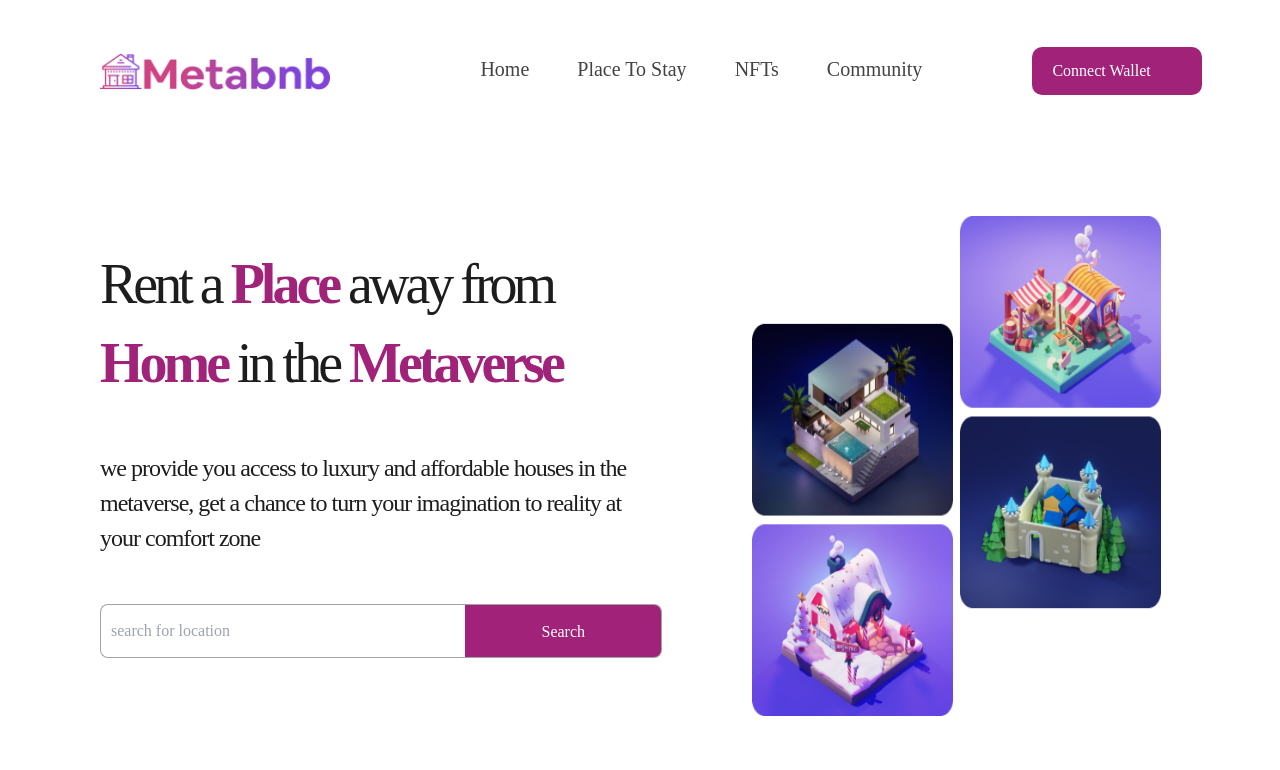
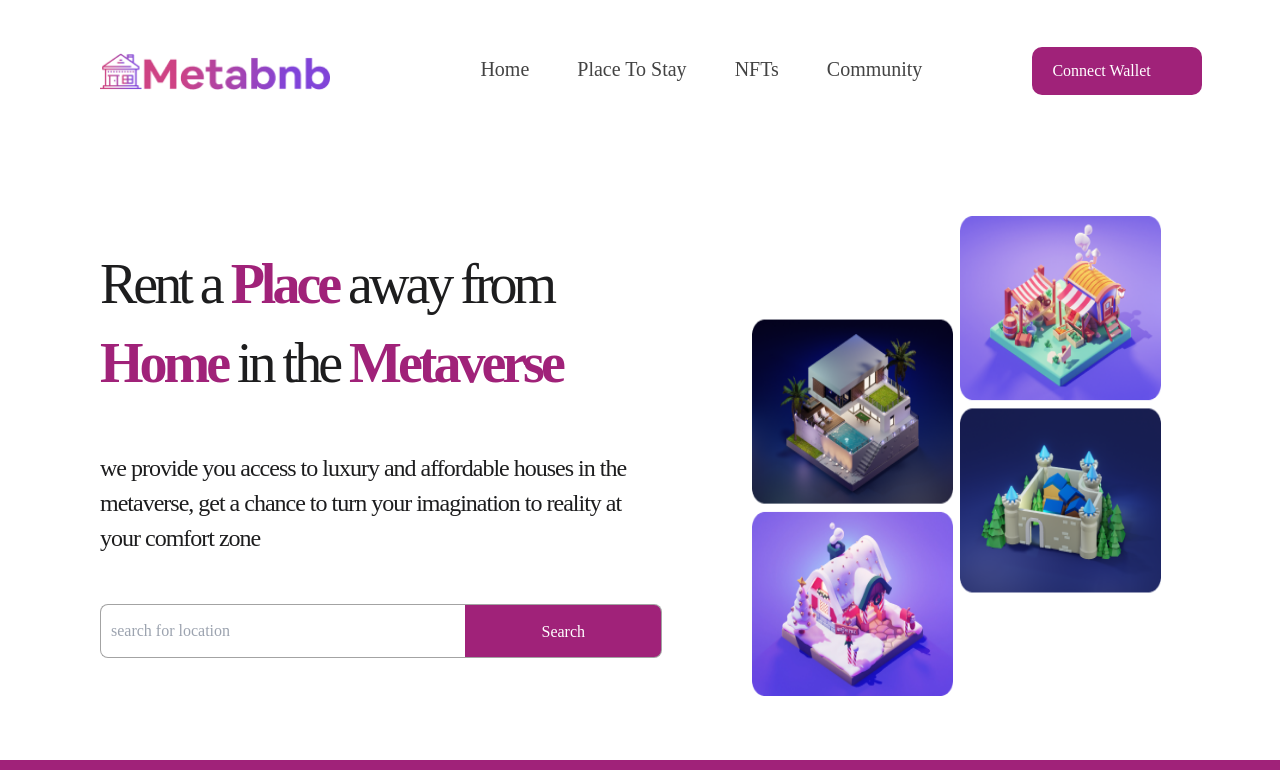
Before and after one commit to kodeman2/Hng9-metabnb, a React (Vite) app: page / in a window 1280 px wide. Shown: the top 770 px of the page. Built offline with nearby package versions, Linux system fonts and the light colour scheme; a web font is replaced by a local one.

Commit message:
feat:updates

```diff
--- a/src/components/herosection.css
+++ b/src/components/herosection.css
@@ -87,7 +87,7 @@
 
 .righthero img {
   width: 100%;
-  height: 500px;
+  height: 480px;
 }
 
 .herosectionbottomcontainer {
```
